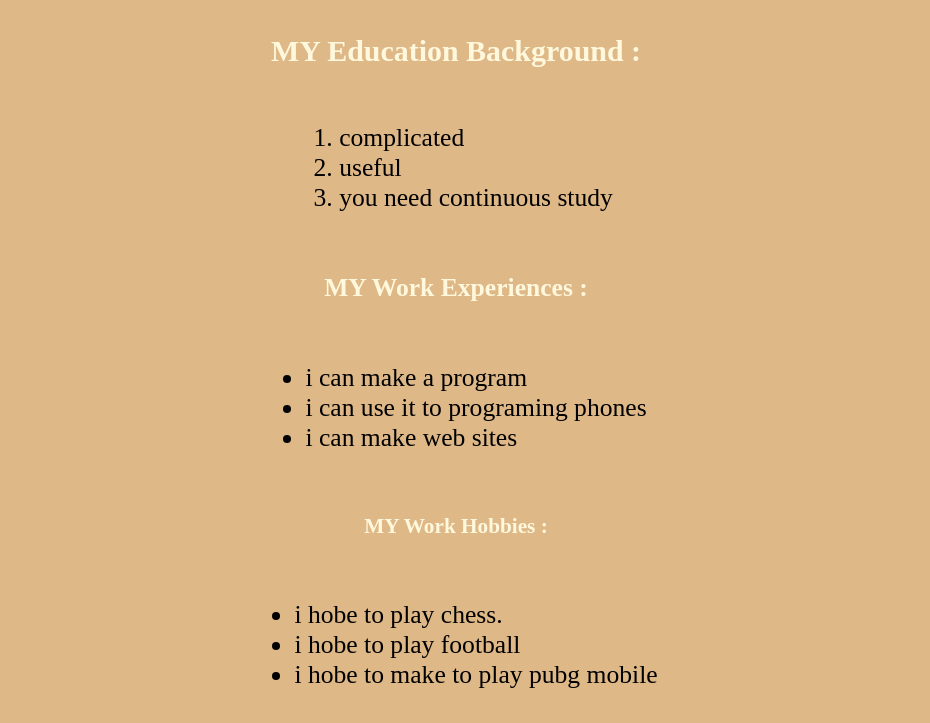
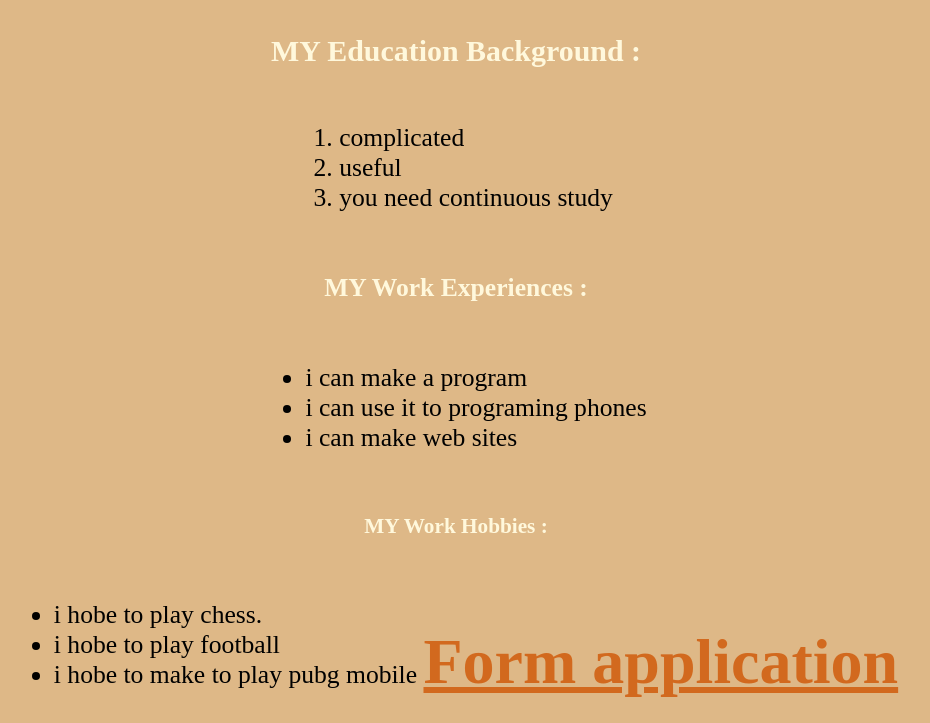
Before and after one commit to yazanibdah/yazanibdah.github.io, a plain HTML site: page index.html in a window 1280 px wide. Shown: the part 689-1412 px from the top of the page, without its empty margins (184-1114 px from the left). Drawn offline with Linux system fonts and the light colour scheme.

Commit message:
Update index.html

```diff
--- a/index.html
+++ b/index.html
@@ -47,6 +47,9 @@
   <li>i hobe to make to play pubg mobile  </li>
 
 </ul>
+
+    <a style="font-size:250%;color:chocolate" href="index2.html" target="_self"><strong>Form application</strong></a>
+
 </div>
 <script>
   function uuu()
```
